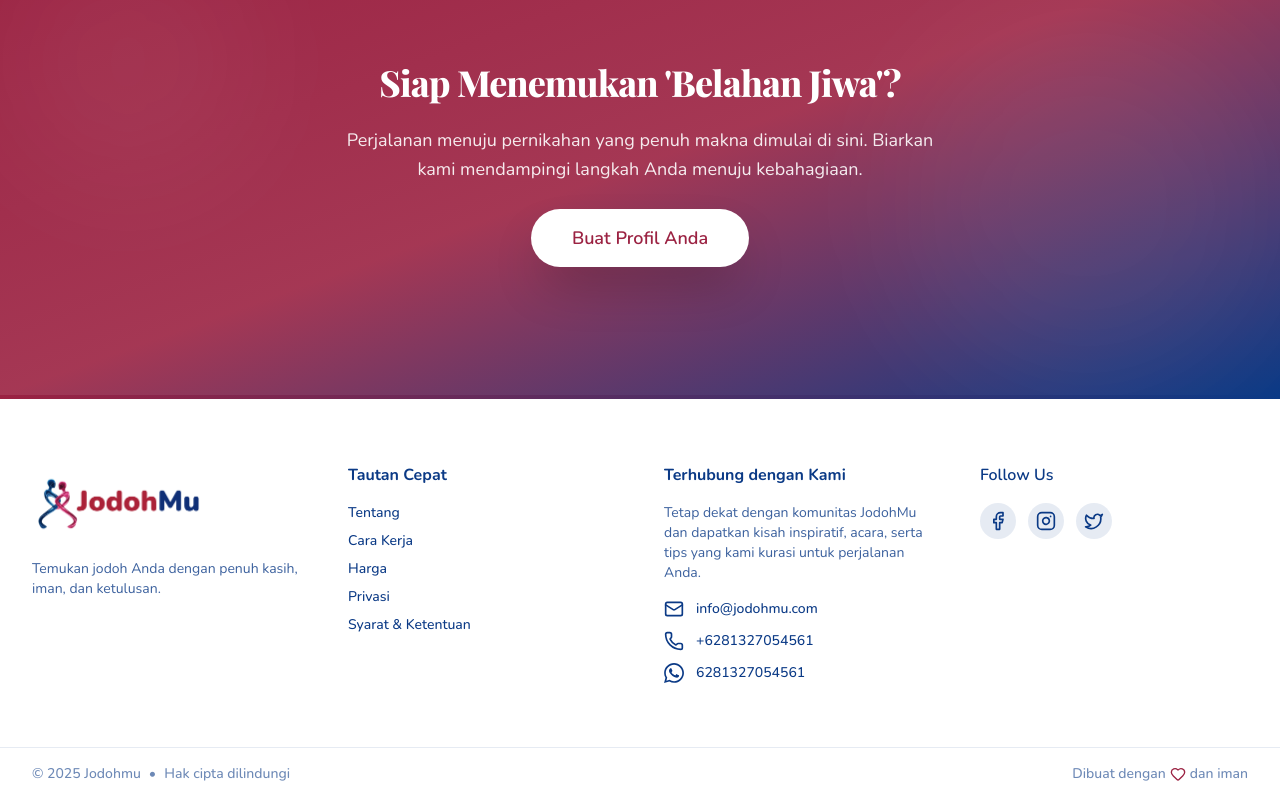
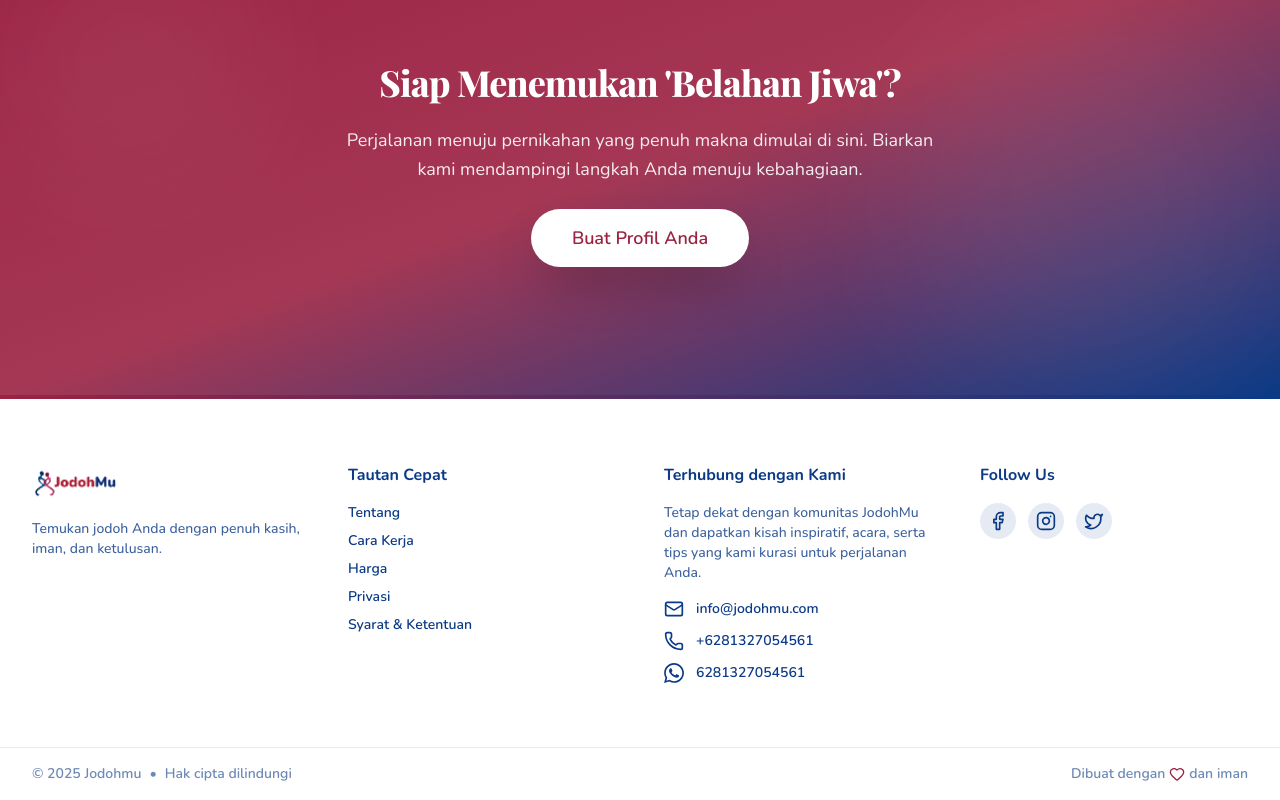
Before and after one commit to Taimoor13003/jodohmu, a Next.js app: page / in a window 1280 px wide. Shown: the part 5764-6564 px from the top of the page. Built offline with nearby package versions, Linux system fonts and the light colour scheme; no server answers; a web font is replaced by a local one.

Commit message:
chagne footer font

```diff
--- a/src/components/layout/footer.tsx
+++ b/src/components/layout/footer.tsx
@@ -17,8 +17,8 @@ export function Footer() {
         <div className="grid gap-12 lg:grid-cols-4">
           {/* Brand */}
           <div className="space-y-4 lg:col-span-1">
-            <Image src={LogoIcon} alt="Jodohmu" className="h-20 w-auto" />
-            <p className="text-sm text-brand-blue/80 max-w-sm">
+            <Image src={LogoIcon} alt="Jodohmu" className="h-10 w-auto" />
+            <p className="text-sm font-medium text-brand-blue/80 max-w-sm">
               {t("footer.hero.tagline")}
             </p>
           </div>
@@ -26,7 +26,7 @@ export function Footer() {
           {/* Quick Links */}
           <div className="space-y-4">
             <h3 className="font-bold text-brand-blue">{t("footer.quickLinks.title")}</h3>
-            <div className="flex flex-col gap-2 text-sm font-medium">
+            <div className="flex flex-col gap-2 text-sm font-semibold">
               <Link href="#" className="hover:text-brand-rose transition-colors">{t("footer.quickLinks.about")}</Link>
               <Link href="#" className="hover:text-brand-rose transition-colors">{t("footer.quickLinks.howItWorks")}</Link>
               <Link href="#" className="hover:text-brand-rose transition-colors">{t("footer.quickLinks.pricing")}</Link>
@@ -38,10 +38,10 @@ export function Footer() {
           {/* Connect With Us */}
           <div className="space-y-4">
             <h3 className="font-bold text-brand-blue">{t("footer.connect.title")}</h3>
-            <p className="text-sm text-brand-blue/80">
+            <p className="text-sm font-medium text-brand-blue/80">
               {t("footer.connect.description")}
             </p>
-            <div className="flex flex-col gap-3 text-sm font-medium">
+            <div className="flex flex-col gap-3 text-sm font-semibold">
               <a href="mailto:info@jodohmu.com" className="flex items-center gap-3 hover:text-brand-rose transition-colors">
                 <Mail className="h-5 w-5" />
                 <span>{t("footer.connect.email")}</span>
@@ -68,7 +68,7 @@ export function Footer() {
 
           {/* Social */}
           <div className="space-y-4">
-            <h3 className="font-semibold text-brand-blue">Follow Us</h3>
+            <h3 className="font-bold text-brand-blue">Follow Us</h3>
             <div className="flex items-center gap-3">
               <Link href="https://web.facebook.com/profile.php?id=61583458260206" target="_blank" rel="noopener noreferrer" className="inline-flex h-9 w-9 items-center justify-center rounded-full bg-brand-blue/10 text-brand-blue hover:bg-brand-rose/10 hover:text-brand-rose transition-colors">
                 <Facebook className="h-5 w-5" />
@@ -84,7 +84,7 @@ export function Footer() {
         </div>
       </div>
       <div className="border-t border-brand-blue/10">
-        <div className="container flex flex-col items-center justify-between gap-2 py-4 text-xs font-medium text-brand-blue/60 sm:flex-row sm:text-sm">
+        <div className="container flex flex-col items-center justify-between gap-2 py-4 text-xs font-semibold text-brand-blue/60 sm:flex-row sm:text-sm">
           <p className="flex items-center gap-2">
             <span>{t("footer.subfooter.copyright", { year })}</span>
             <span>•</span>
```
